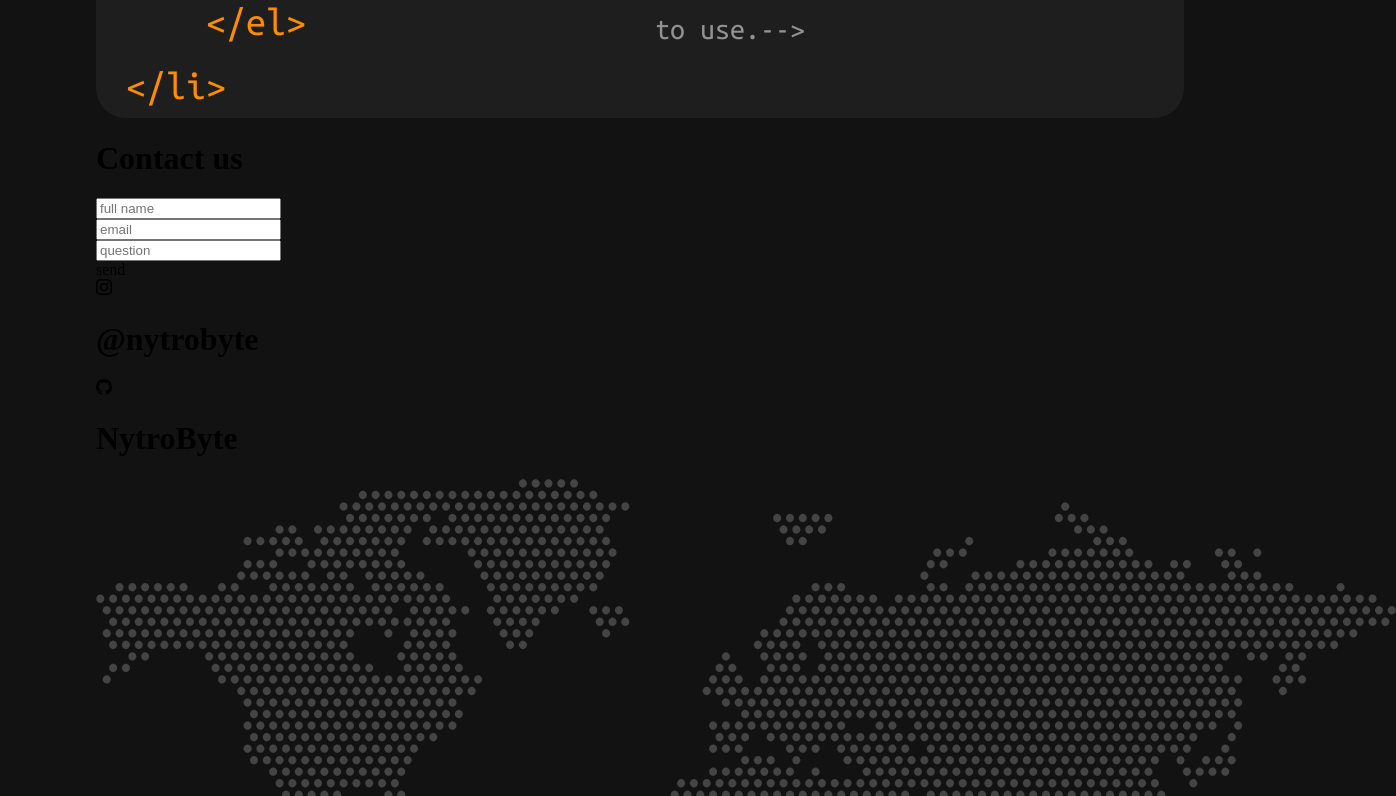
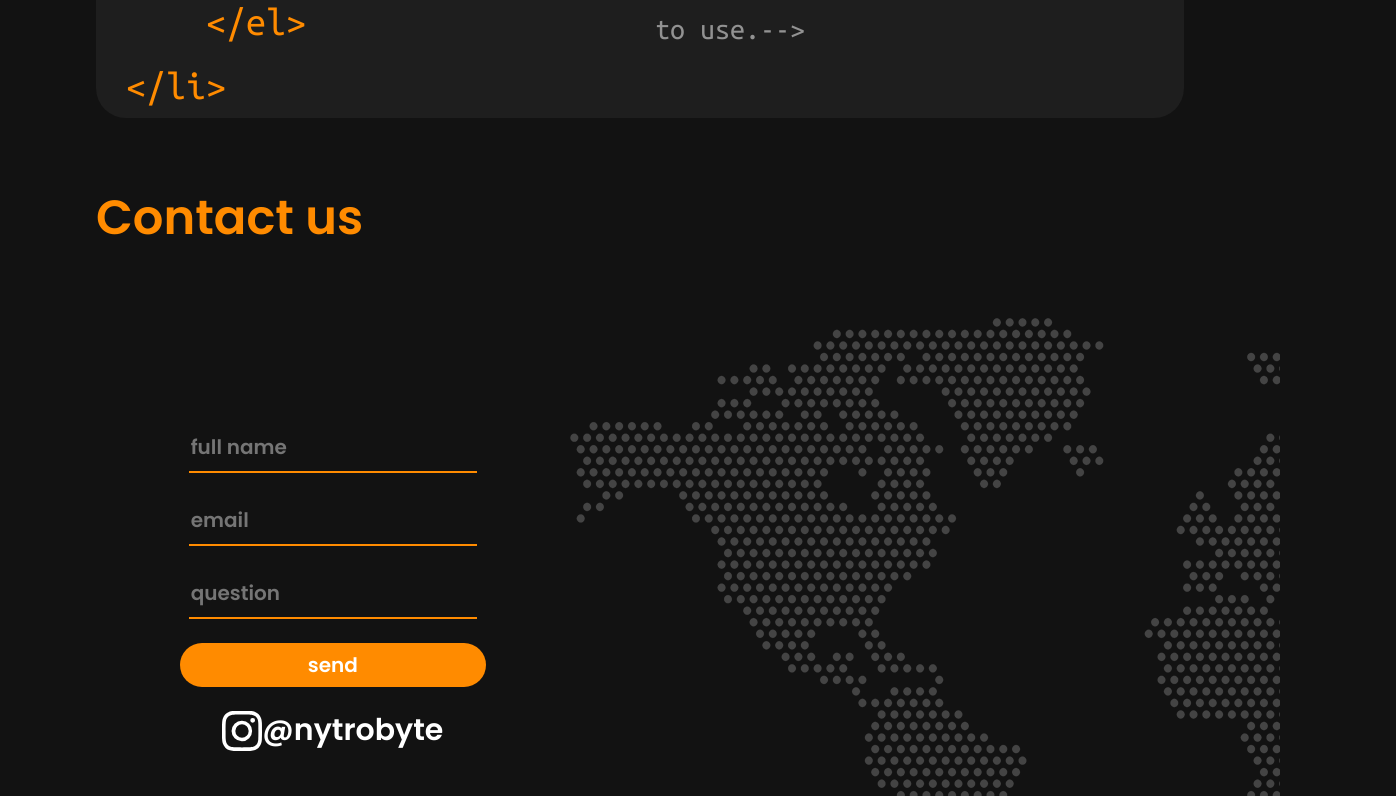
Before and after one commit to NytroByte/NytroByteWebPage, a React (Create React App) app: page / in a window 1280 px wide. Shown: the part 2284-3080 px from the top of the page, 1396 px wide, since content can reach past the window. Built offline with nearby package versions, Linux system fonts and the light colour scheme.

Commit message:
continuation on media querries

```diff
--- a/src/media/index.css
+++ b/src/media/index.css
@@ -295,7 +295,6 @@ li::before {
 .design_text p {
     color: white;
     font-family: 'Poppins';
-    /* font-weight: 400; */
     font-size: 28px;
     line-height: 160%;
     width: 523px;
@@ -305,20 +304,19 @@ li::before {
 .collumn {
     display: flex;
     flex-direction: column;
-    flex-basis: 100%;
     flex: 1;
-    width: 100%;
+    width: 50%;
 }
 
 .collumn.par {
-    padding-left: 235px;
+    float: right;
 }
 
 .background_collumn {
     background-color: #1E1E1E;
     border-radius: 30px;
     height: -webkit-fill-available;
-    width: 600px;
+    width: 571px;
     padding: 10px;
 }
 
@@ -370,6 +368,7 @@ li::before {
 
     .design_text p {
         font-size: 15px;
+        width: 90%;
     }
 
     .design_ul {
@@ -380,16 +379,21 @@ li::before {
     .background_collumn {
         padding: 3px;
         width: 100%;
+        border-radius: 0;
+        border-bottom-left-radius: 30px;
+        border-bottom-right-radius: 30px;
     }
 
     .design_img {
         width: 100%;
-        height: inherit;
+        height: 325px;
+        border-top-left-radius: 30px;
+        border-top-right-radius: 30px;
     }
 
     .design_img img {
         width: 100%;
-        height: 336px;
+        height: 325px;
     }
 
     .design_header {
@@ -617,12 +621,128 @@ li::before {
 
     .devComment {
         width: 90%;
+        padding: 5px;
     }
 }
 
 /* Contacts form */
 
+.globalWrapper.custom {
+    margin-left: 7.5vw;
+    margin-right: 0vw;
+}
 
+.contactsWrapper {
+    display: flex;
+    flex-wrap: wrap;
+    align-items: center;
+}
+.contactsHeader {
+    width: 100%;
+    font-family: 'Poppins';
+    font-style: normal;
+    font-weight: 600;
+    font-size: 6vh;
+    line-height: 135px;
+    color: #FF8B00;
+}
+.contactsForm {
+    width: 40%;
+    text-align: center;
+}
+.picture {
+    width: 60%;
+    overflow: hidden;
+}
+.instagram, .github {
+    display: flex;
+    align-items: center;
+    width: 100%;
+    justify-content: center;
+}
+.socials {
+    display: flex;
+    justify-content: center;
+    flex-wrap: wrap;
+}
+.inputFields {
+    display: flex;
+    flex-wrap: wrap;
+    justify-content: center;
+}
+.inputFields input {
+    background-color: transparent;
+    border: none;
+    border-bottom: 2px #FF8B00 solid;
+    font-family: 'Poppins';
+    font-style: normal;
+    font-weight: 600;
+    font-size: 20px;
+    line-height: 45px;
+    color: #FFFFFF;
+    transition: all 0.2s linear;
+    width: 60%;
+    margin-bottom: 3vh;
+}
+.submitbtn{
+    padding: 1vh 10vw;
+    box-shadow: none;
+    background: #FF8B00;
+    border-radius: 45px;
+    font-family: 'Poppins';
+    font-style: normal;
+    font-weight: 600;
+    font-size: 20px;
+    line-height: 45px;
+    color: #FFFFFF;
+    width: 50%;
+}
+.socials {
+    color: white;
+    font-family: 'Poppins';
+    font-style: normal;
+    font-weight: 600;
+    font-size: 15px;
+    line-height: 45px;
+}
+.socials div {
+    transition: color 0.2s linear;
+}
+.socials div:hover {
+    color: #FF8B00;
+}
+.socials svg {
+    width: 40px;
+    height: 40px;
+}
+textarea:focus, input:focus{
+    font-size: 25px;
+    outline: none;
+    width: 65%;
+    border-bottom: #FFFFFF 2px solid;
+}
+
+@media only screen and (max-width: 980px) {
+    .inputFields {
+        width: 100%;
+    }
+    .inputFields input {
+        width: 100%;
+    }
+    .picture {
+        display: none;
+    }
+    .contactsWrapper {
+        justify-content: center;
+    }
+    .contactsForm {
+        width: 80%;
+    }
+    .globalWrapper.custom {
+        margin-left: 7.5vw;
+        margin-right: 7.5vw;
+    }
+}
 
 
 /* Footer */
@@ -648,3 +768,10 @@ li::before {
     color: #FF8B00;
     background-color: #121212;
 }
+
+
+@media (max-width: 1080px) {
+    .footer h1 {
+        font-size: 25px;
+    }
+}
```
